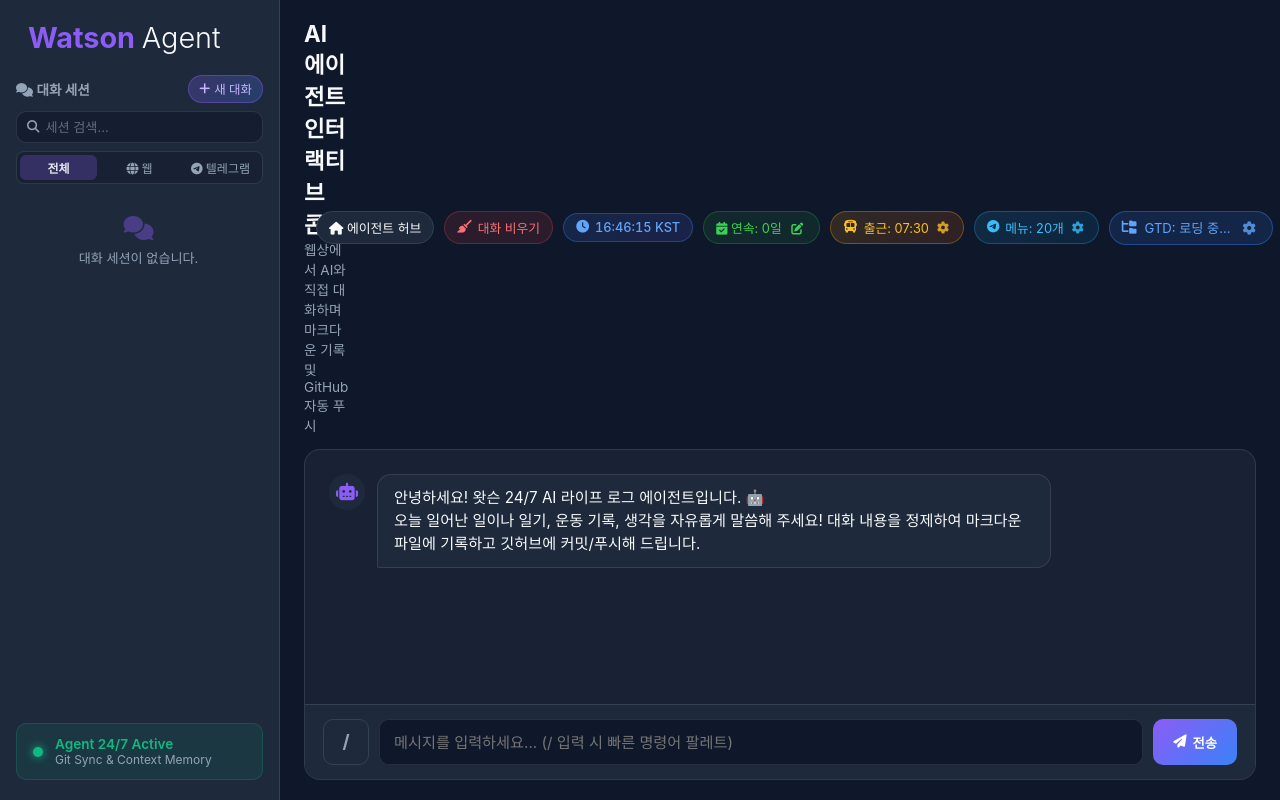
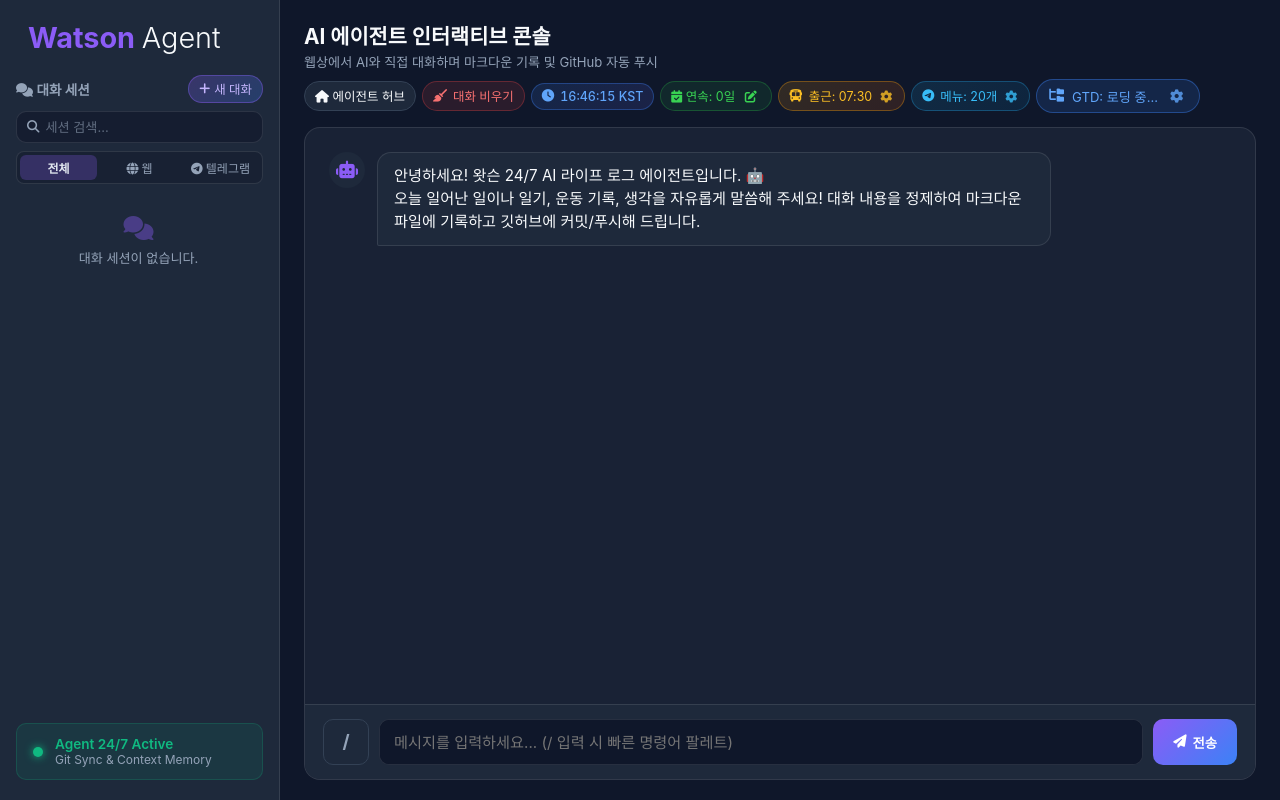
Before and after one commit to glshlee/watson-bot, a FastAPI app: page /watson in a window 1280 px wide. Run offline with FastAPI, Linux system fonts and the light colour scheme; data that the repository does not hold is empty; some libraries are stand-ins or nearby versions.

Commit message:
fix(ui): resolve header title and badge overlap on desktop viewports

```diff
--- a/app/static/css/layout.css
+++ b/app/static/css/layout.css
@@ -507,15 +507,18 @@
     display: flex;
     justify-content: space-between;
     align-items: center;
+    flex-wrap: wrap;
     margin-bottom: 14px;
-    gap: 12px;
+    gap: 8px 16px;
 }
 
 .header-left {
     display: flex;
     align-items: center;
     gap: 12px;
-    min-width: 0;
+    flex: 1 1 220px;
+    min-width: 180px;
+    overflow: hidden;
 }
 
 .mobile-menu-btn {
@@ -540,29 +543,63 @@
     border-color: var(--accent-purple);
 }
 
+.header-title {
+    min-width: 0;
+    flex: 1;
+    overflow: hidden;
+}
+
 .header-title h1 {
-    font-size: 1.4rem;
+    font-size: 1.3rem;
     font-weight: 700;
+    white-space: nowrap;
+    overflow: hidden;
+    text-overflow: ellipsis;
+    margin: 0;
 }
 
 .header-title p {
     color: var(--text-secondary);
-    font-size: 0.85rem;
+    font-size: 0.82rem;
+    white-space: nowrap;
+    overflow: hidden;
+    text-overflow: ellipsis;
+    margin: 2px 0 0 0;
 }
 
 .user-profile {
     display: flex;
     align-items: center;
-    gap: 10px;
-    flex-shrink: 0;
+    justify-content: flex-end;
+    flex-wrap: wrap;
+    gap: 6px;
+    min-width: 0;
 }
 
 .badge {
     background: rgba(59, 130, 246, 0.15);
     color: var(--accent-blue);
-    padding: 6px 12px;
+    padding: 5px 10px;
     border-radius: 20px;
-    font-size: 0.8rem;
+    font-size: 0.78rem;
+    white-space: nowrap;
+    flex-shrink: 0;
+}
+
+@media (max-width: 1440px) {
+    .badge-engine,
+    .badge-push,
+    .user-profile > .avatar {
+        display: none !important;
+    }
+
+    #gtd-path-text {
+        max-width: 110px;
+        overflow: hidden;
+        text-overflow: ellipsis;
+        display: inline-block;
+        vertical-align: bottom;
+    }
 }
 
 .badge-push {
--- a/app/static/css/responsive.css
+++ b/app/static/css/responsive.css
@@ -75,11 +75,13 @@
         margin-bottom: 6px;
         gap: 8px;
         align-items: center;
+        flex-wrap: nowrap;
     }
 
     .header-left {
         gap: 8px;
         min-width: auto;
+        flex: 0 0 auto !important;
         flex-shrink: 0 !important;
         display: flex;
         align-items: center;
--- a/app/static/css/style.css
+++ b/app/static/css/style.css
@@ -3,10 +3,10 @@
    Modular Architecture (ADR-048 / Phase 1-2)
    ========================================================================== */
 
-@import url('variables.css');
-@import url('layout.css');
-@import url('chat.css');
-@import url('modals.css');
-@import url('portal.css');
-@import url('dev.css');
-@import url('responsive.css');
+@import url('variables.css?v=1.6.2');
+@import url('layout.css?v=1.6.2');
+@import url('chat.css?v=1.6.2');
+@import url('modals.css?v=1.6.2');
+@import url('portal.css?v=1.6.2');
+@import url('dev.css?v=1.6.2');
+@import url('responsive.css?v=1.6.2');
--- a/app/templates/dev.html
+++ b/app/templates/dev.html
@@ -5,7 +5,7 @@
     <meta name="viewport" content="width=device-width, initial-scale=1.0, maximum-scale=1.0, user-scalable=no, viewport-fit=cover">
     <title>DevBot - Software Engineering Console</title>
     <link rel="stylesheet" href="https://cdnjs.cloudflare.com/ajax/libs/font-awesome/6.4.0/css/all.min.css">
-    <link rel="stylesheet" href="/static/css/style.css?v=1.6.0">
+    <link rel="stylesheet" href="/static/css/style.css?v=1.6.2">
 </head>
 <body class="dev-body">
     <div class="app-container">
--- a/app/templates/index.html
+++ b/app/templates/index.html
@@ -5,7 +5,7 @@
     <meta name="viewport" content="width=device-width, initial-scale=1.0, maximum-scale=1.0, user-scalable=no, viewport-fit=cover">
     <title>Watson - 24/7 AI Agent Console</title>
     <link rel="stylesheet" href="https://cdnjs.cloudflare.com/ajax/libs/font-awesome/6.4.0/css/all.min.css">
-    <link rel="stylesheet" href="/static/css/style.css?v=1.5.2">
+    <link rel="stylesheet" href="/static/css/style.css?v=1.6.2">
 </head>
 <body>
     <div class="app-container">
```
Also changed, not shown: 1 other file.
